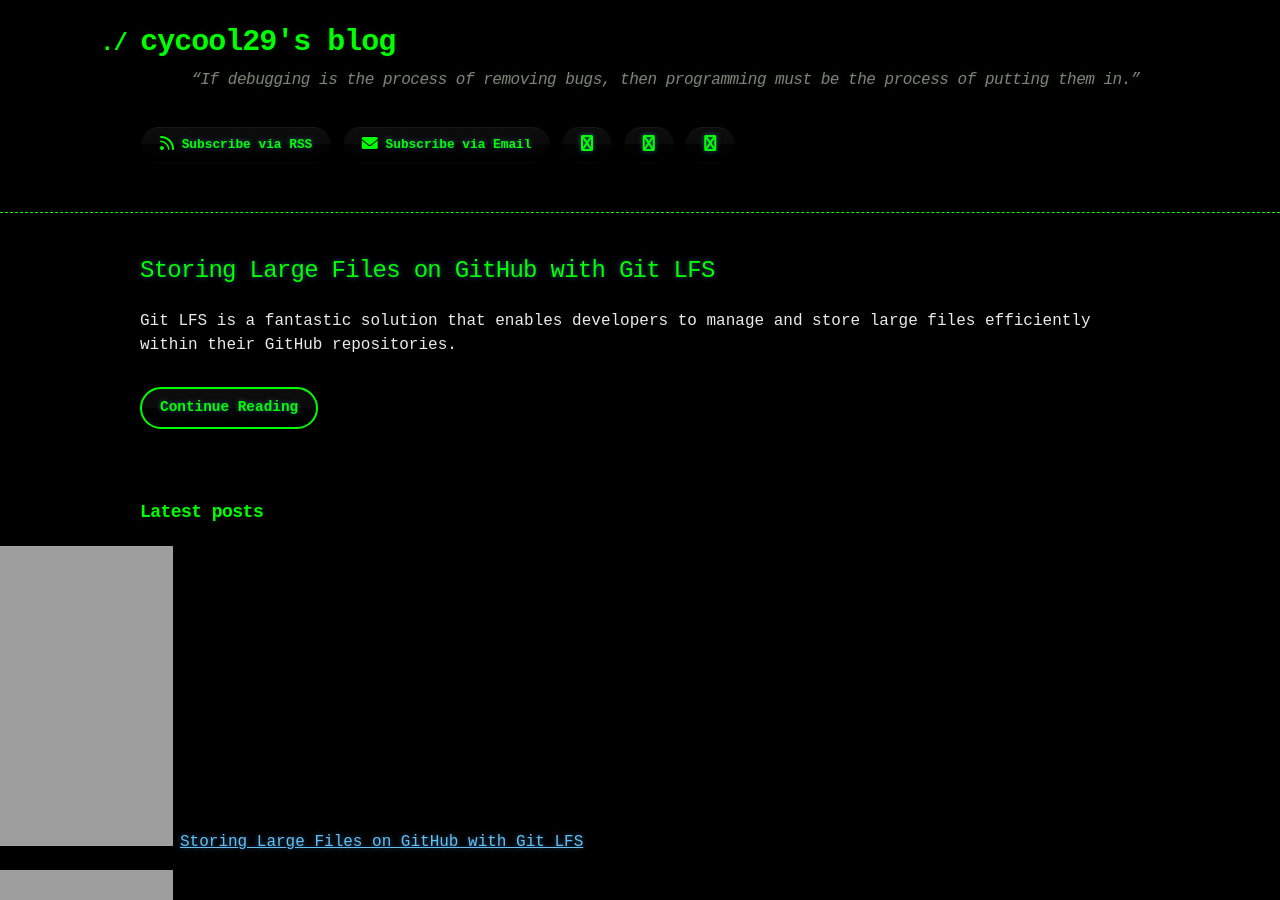
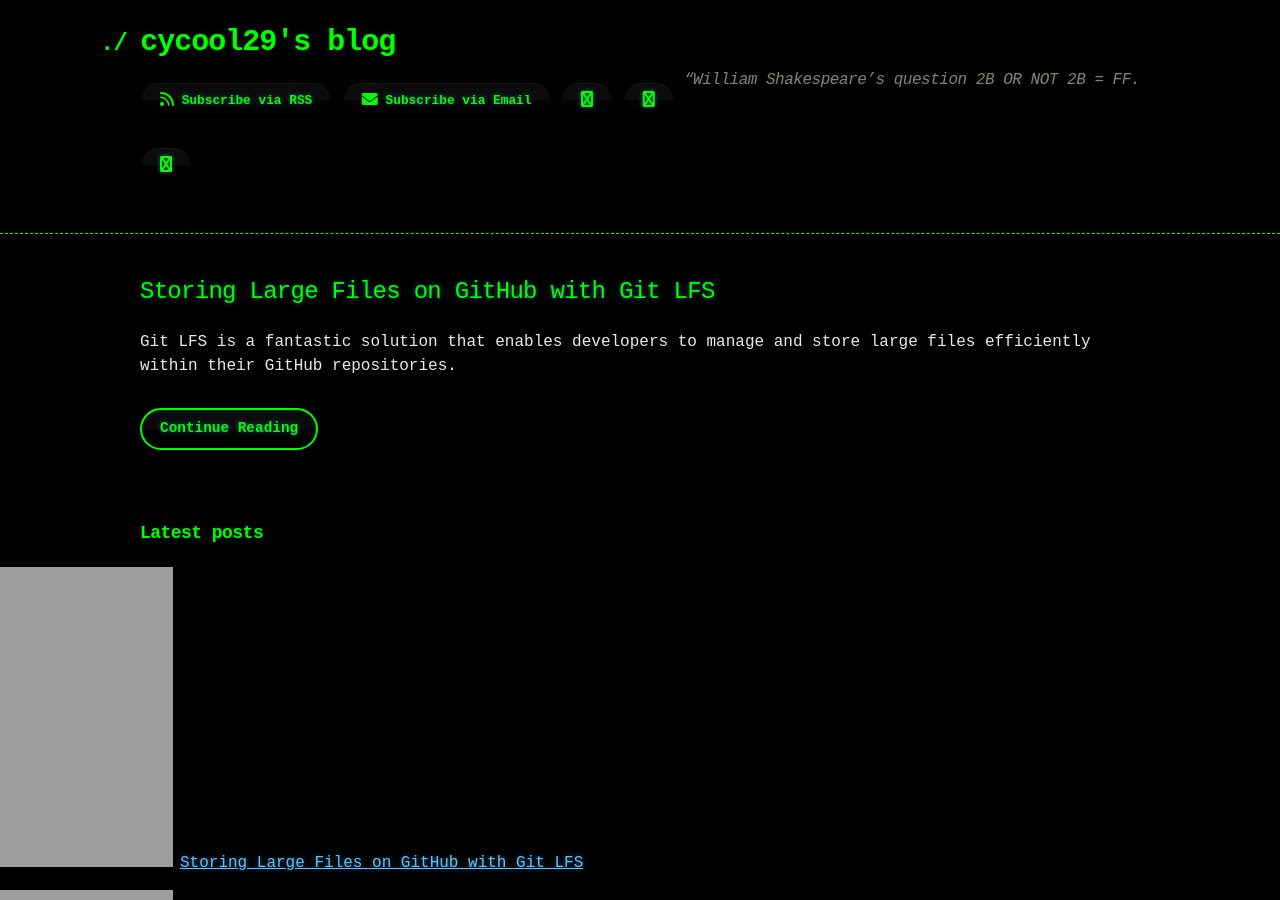
Before and after one commit to cycool29/cycool29.github.io, a Jekyll site: the page built from index.md, in a window 1280 px wide and 900 px high. Built offline with Jekyll 4.4.1, drawn with Linux system fonts in a browser that asks for light colours; a style sheet for code colours, icons or effects is not loaded.

Commit message:
Update quotes

```diff
--- a/_config.yml
+++ b/_config.yml
@@ -1,5 +1,5 @@
 title: cycool29's blog
-description: "“If debugging is the process of removing bugs, then programming must be the process of putting them in.” "
+description: "“William Shakespeare’s question 2B OR NOT 2B = FF. "
 bio: A high school student. Intermediate in Python, Git, Bash. Learning JavaScript. He/Him. "
 author: cycool29
 url: https://cycool29.github.io
```
